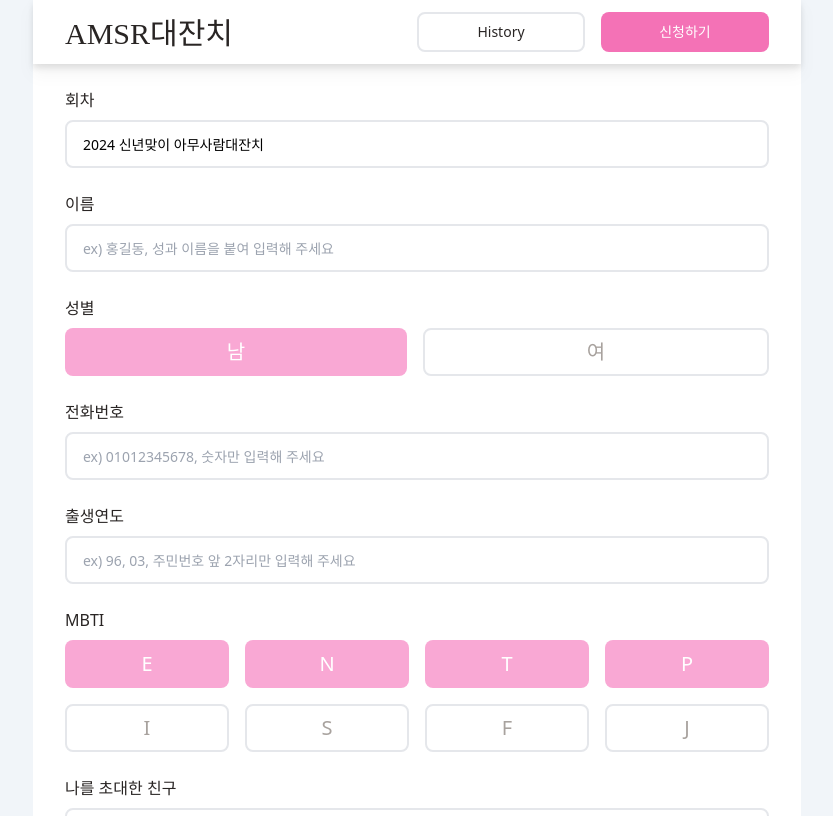
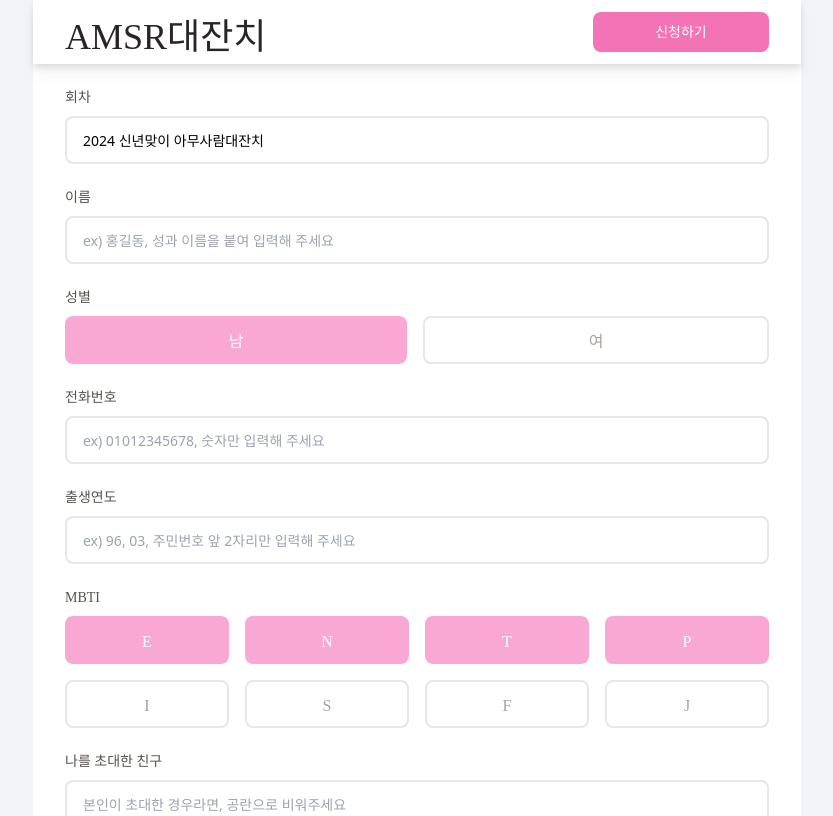
Before and after one commit to Todari/amsr, a React (Create React App) app in the folder client/: page /apply in a window 1280 px wide. Shown: the top 816 px of the page, without its empty margins (223-1056 px from the left). Built offline with nearby package versions, Linux system fonts and the light colour scheme; a web font is replaced by a local one.

Commit message:
feat: title font 및 간격 수정

```diff
--- a/client/src/App.tsx
+++ b/client/src/App.tsx
@@ -7,9 +7,9 @@ import Apply from './pages/Apply';
 function App() {
   return (
 
-    <div className="flex flex-row justify-center min-h-screen">
+    <div className="flex flex-row justify-center min-h-screen min-w-[320px]">
       <div className="grow z-10 bg-slate-100" />
-      <div className="max-w-3xl w-screen">
+      <div className="max-w-3xl w-screen min-w-[320px]">
         <Header />
 
         <Routes>
--- a/client/src/components/AMSRButton.tsx
+++ b/client/src/components/AMSRButton.tsx
@@ -6,7 +6,7 @@ type buttonState = {
 
 const AmsrButton = ({ title }: buttonState) => {
   return (
-    <motion.div className=' w-48 py-4 rounded-lg flex justify-center inset-0 bg-pink-400 drop-shadow-xl'
+    <motion.div className=' w-48 pt-4 pb-3 rounded-lg flex justify-center inset-0 bg-pink-400 drop-shadow-xl'
       whileHover={{
         scale: 1.05,
         transition: { duration: 0.2 }
--- a/client/src/components/ApplyGenderPicker.tsx
+++ b/client/src/components/ApplyGenderPicker.tsx
@@ -1,5 +1,6 @@
 import { useEffect, useState } from "react"
 import ApplySelectButton from "./ApplySelectButton";
+import STRING from "../constants/String";
 
 type ApplyGenderPickerProp = {
   onChange: (gender: boolean) => void
@@ -13,8 +14,8 @@ const ApplyGenderPicker = ({ onChange }: ApplyGenderPickerProp) => {
 
   return (<div>
     <div className='py-2'>
-      <div className='text-m font-medium text-stone-800'>
-        성별
+      <div className='text-sm font-medium text-stone-600 font-BMDOHYUN'>
+        {STRING.applyGenderTitle}
       </div>
     </div>
     <div className='flex flex-row gap-4'>
--- a/client/src/components/ApplyInputField.tsx
+++ b/client/src/components/ApplyInputField.tsx
@@ -14,7 +14,7 @@ const ApplyInputField = ({ title, name, placeholder, value, isError, handleChang
     return (
       <div>
         <div className='py-2'>
-          <div className='text-m font-medium text-rose-500'>
+          <div className='text-sm font-medium text-rose-500 font-BMDOHYUN'>
             {title}
           </div>
         </div>
@@ -35,7 +35,7 @@ const ApplyInputField = ({ title, name, placeholder, value, isError, handleChang
   }
   return (<div>
     <div className='py-2'>
-      <div className='text-m font-medium text-stone-800'>
+      <div className='text-sm font-medium text-stone-600 font-BMDOHYUN'>
         {title}
       </div>
     </div>
--- a/client/src/components/ApplyMBTIPicker.tsx
+++ b/client/src/components/ApplyMBTIPicker.tsx
@@ -50,8 +50,8 @@ const ApplySelectPicker = ({ onChange }: ApplySelectPickerProp) => {
   return (
     <div>
       <div className='py-2'>
-        <div className='text-m font-medium text-stone-800'>
-          MBTI
+        <div className='text-sm font-medium text-stone-600 font-BMDOHYUN'>
+          {STRING.applyMbtiTitle}
         </div>
       </div>
       <div className='flex flex-row gap-4'>
--- a/client/src/components/ApplySelectButton.tsx
+++ b/client/src/components/ApplySelectButton.tsx
@@ -13,7 +13,7 @@ const ApplySelectButton = ({ prop, active }: ApplySelectButtonProp) => {
           scale: 0.95,
           transition: { duration: 0.1 }
         }}>
-        <div className='absolute text-xl text-bold text-center text-white align-middle'>
+        <div className='absolute pt-1 text-l text-bold text-center text-white align-middle font-BMDOHYUN'>
           {prop}
         </div>
       </motion.div>
@@ -24,7 +24,7 @@ const ApplySelectButton = ({ prop, active }: ApplySelectButtonProp) => {
         scale: 0.95,
         transition: { duration: 0.1 }
       }}>
-      <div className='absolute text-xl text-bold text-center text-stone-400 align-middle'>
+      <div className='absolute pt-1 text-l text-bold text-center text-stone-400 align-middle font-BMDOHYUN'>
         {prop}
       </div>
     </motion.div>
--- a/client/src/components/Header.tsx
+++ b/client/src/components/Header.tsx
@@ -9,26 +9,15 @@ const Header = () => {
   const goHistory = () => { navigate('/history') };
   const goHome = () => { navigate('/') }
 
-  return (<div className='fixed top-0 px-8 w-full max-w-3xl flex flex-row gap-4 h-16 items-center bg-white drop-shadow-lg z-50'>
-    <div className='basis-2/4 h-full py-3 flex'>
-      <motion.div className="flex justify-center items-end" onClick={goHome}
+  return (<div className='fixed top-0 px-8 w-full min-w-[320px] max-w-3xl flex flex-row gap-4 h-16 items-center bg-white drop-shadow-lg z-50'>
+    <div className='grow pt-3 pb-0.5 flex items-center justify-start'>
+      <motion.div className="top-0" onClick={goHome}
         whileTap={{
           scale: 0.95,
           transition: { duration: 0.1 }
         }}>
-        <div className="text-left text-3xl font-BMDOHYUN text-stone-800">
+        <div className="text-left text-4xl font-BMDOHYUN text-stone-800 truncat">
           {STRING.headerLogo}
-        </div>
-      </motion.div>
-    </div>
-    <div className='basis-1/4 h-full py-3'>
-      <motion.div className='border-2 h-full rounded-lg flex items-center justify-center' onClick={goHistory}
-        whileTap={{
-          scale: 0.95,
-          transition: { duration: 0.1 }
-        }}>
-        <div className='text-center text-stone-800 text-sm'>
-          {STRING.headerHistoryButton}
         </div>
       </motion.div>
     </div>
--- a/client/src/constants/String.ts
+++ b/client/src/constants/String.ts
@@ -5,6 +5,8 @@ enum STRING {
 
   applyInputErrorPrefix = '유효하지 않은 ',
   applyInputErrorSuffix = '입니다.',
+  applyGenderTitle = '성별',
+  applyMbtiTitle = 'MBTI',
 
   mbtiE = 'E',
   mbtiI = 'I',
--- a/client/src/pages/History.tsx
+++ /dev/null
@@ -1,8 +0,0 @@
-const History = () => {
-  return (
-    <div>
-    </div>
-  )
-}
-
-export default History
```
